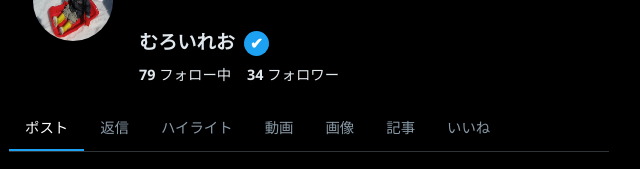
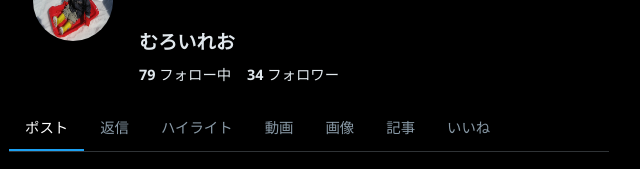
Before and after one commit to Reoreiyam/chaos_camp, a plain HTML site: page index.html in a window 1280 px wide. Shown: the part 208-377 px from the top of the page, 331-971 px from the left. Drawn offline with Linux system fonts and the light colour scheme.

Commit message:
更新内容のメッセージ

```diff
--- a/index.html
+++ b/index.html
@@ -130,7 +130,7 @@
     <div class="profile">
       <img src="presentation.JPEG" class="avatar" alt="avatar">
       <div class="name-section">
-        <div class="display-name">むろいれお <span class="badge">✔</span></div>
+        <div class="display-name">むろいれお</div>
         <div class="follow-stats">
           <span><strong>79</strong> フォロー中</span>
           <span><strong>34</strong> フォロワー</span>
```
